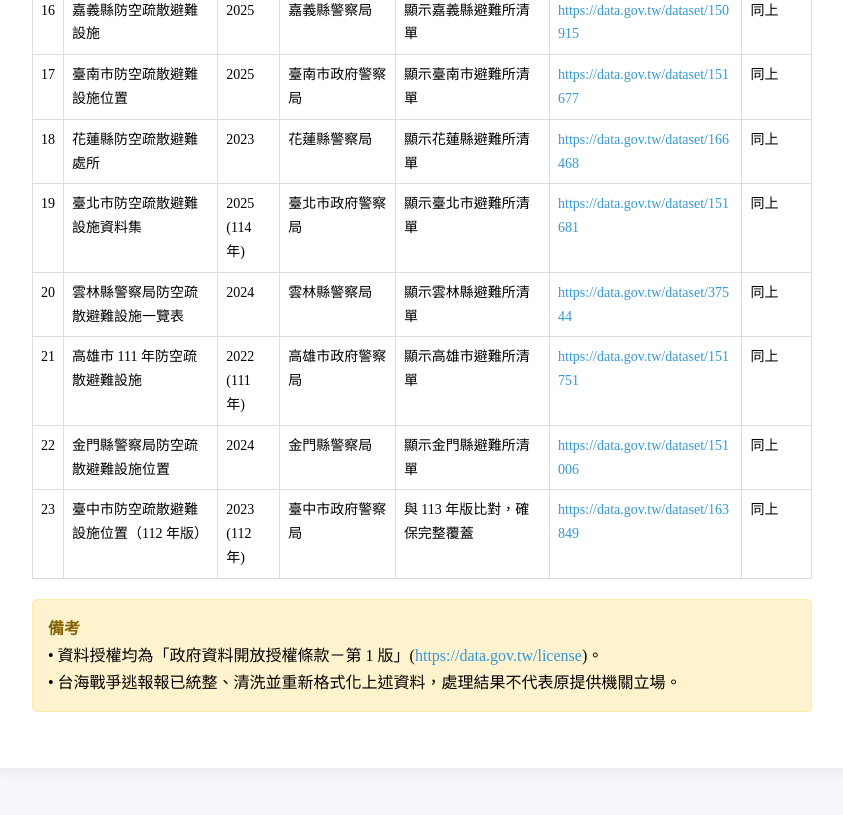
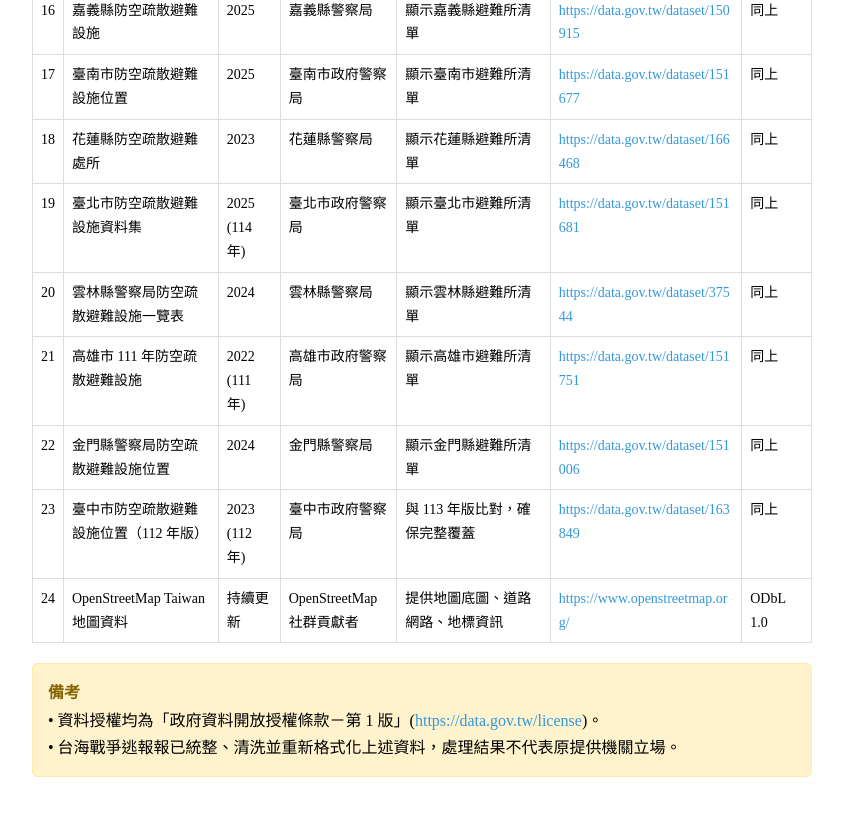
Before and after one commit to HuangChILun/emergency-shelter-privacy, a plain HTML site: page source.html in a window 1280 px wide. Shown: the part 1513-2328 px from the top of the page, without its empty margins (218-1061 px from the left). Before the commit the page ends 2305 px from the top, so only its background shows below. Drawn offline with Linux system fonts and the light colour scheme.

Commit message:
Update source.html

```diff
--- a/source.html
+++ b/source.html
@@ -340,6 +340,15 @@
                     <td><a href="https://data.gov.tw/dataset/163849" target="_blank">https://data.gov.tw/dataset/163849</a></td>
                     <td>同上</td>
                 </tr>
+                <tr>
+                    <td>24</td>
+                    <td>OpenStreetMap Taiwan 地圖資料</td>
+                    <td>持續更新</td>
+                    <td>OpenStreetMap 社群貢獻者</td>
+                    <td>提供地圖底圖、道路網路、地標資訊</td>
+                    <td><a href="https://www.openstreetmap.org/" target="_blank">https://www.openstreetmap.org/</a></td>
+                    <td>ODbL 1.0</td>
+                </tr>
             </tbody>
         </table>
 
```
